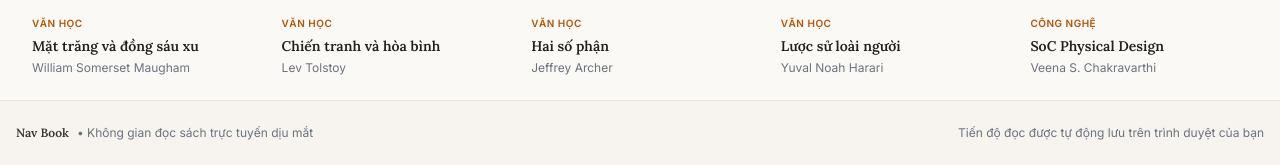
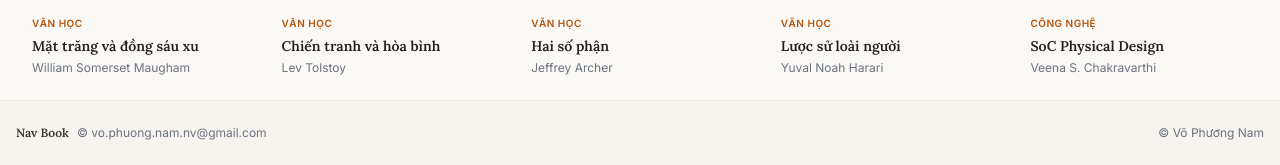
Before and after one commit to Namvo0101/book, a plain HTML site: page index.html in a window 1280 px wide. Shown: the part 721-886 px from the top of the page. Drawn offline with nearby package versions, Linux system fonts and the light colour scheme.

Commit message:
Update index.html

```diff
--- a/index.html
+++ b/index.html
@@ -297,9 +297,9 @@
     <div class="max-w-7xl mx-auto px-4 flex flex-col sm:flex-row items-center justify-between gap-3">
       <div class="flex items-center gap-2">
         <span class="font-serif font-semibold text-sand-800">Nav Book</span>
-        <span>• Không gian đọc sách trực tuyến dịu mắt</span>
+        <span> © vo.phuong.nam.nv@gmail.com </span>
       </div>
-      <div>Tiến độ đọc được tự động lưu trên trình duyệt của bạn</div>
+      <div> © Võ Phương Nam </div>
     </div>
   </footer>
 
```
